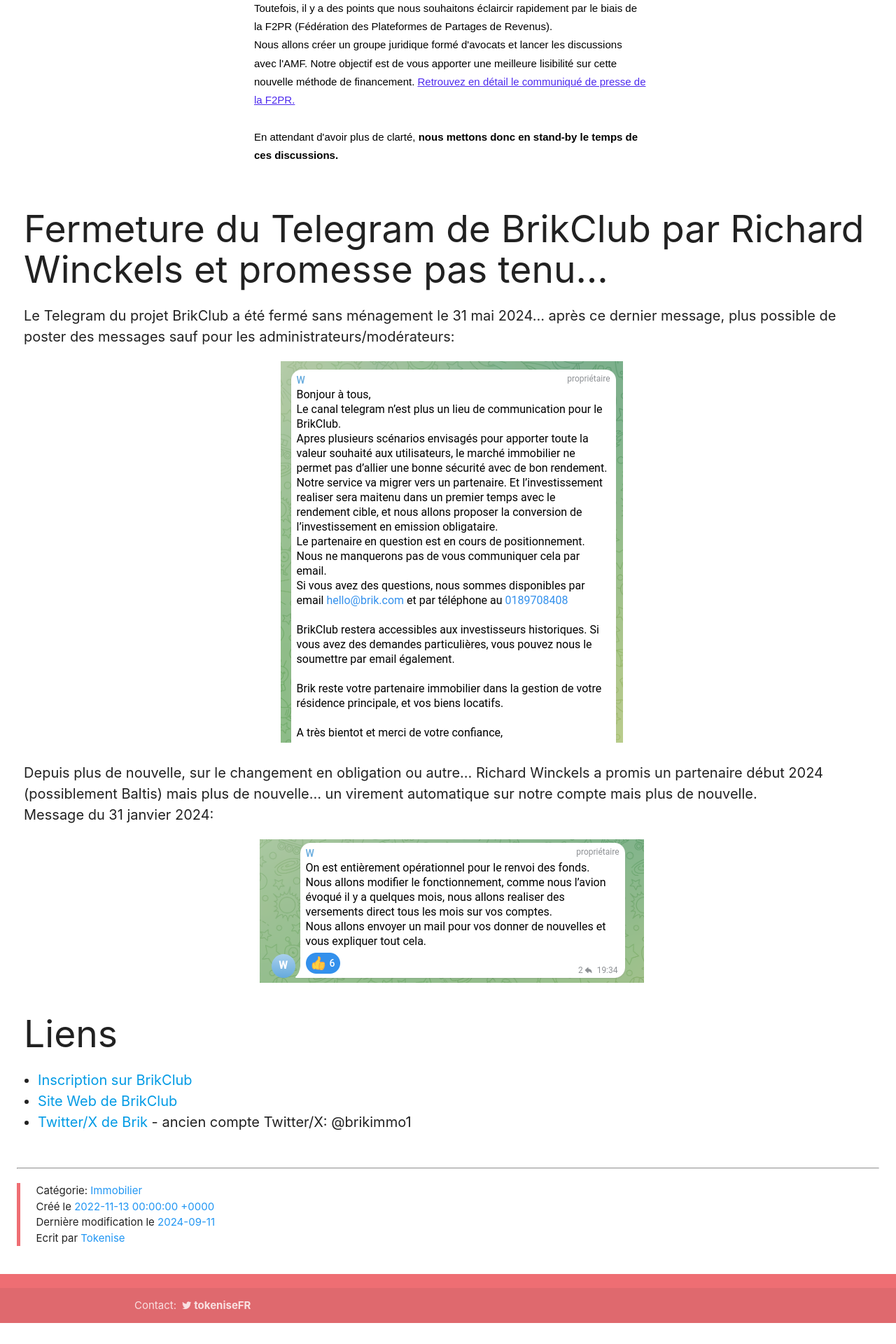
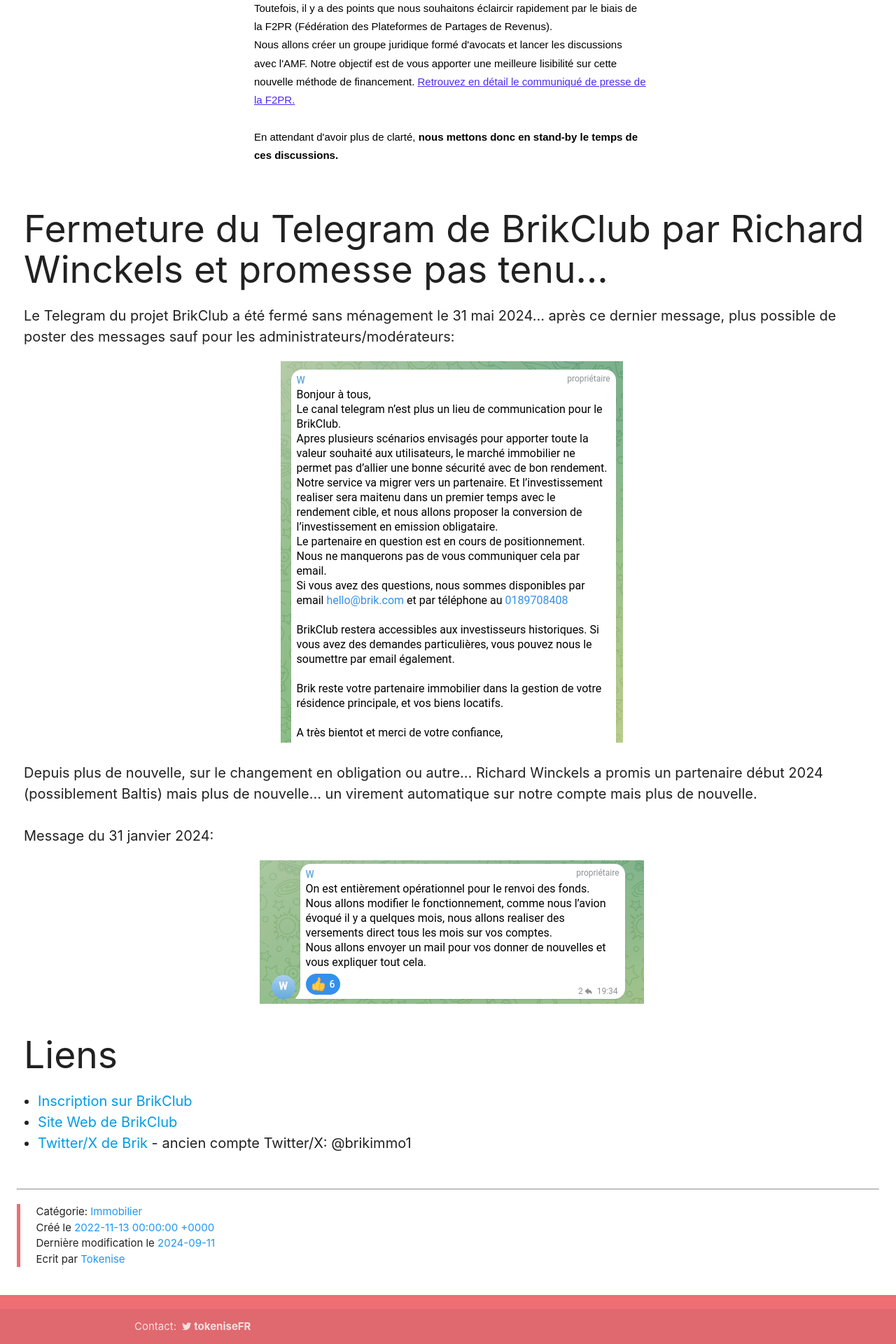
Before and after one commit to minus78/minus78.github.io, a Jekyll site: the page built from _posts/2022-11-09-BrikClub.markdown, in a window 1280 px wide. Shown: the part 3118-5038 px from the top of the page at 70% size. Built offline with Jekyll 4.4.1, drawn with Linux system fonts in a browser that asks for light colours; before the commit the page ends 5008 px from its top, so only the background shows below that.

Commit message:
Update 2022-11-09-BrikClub.markdown

```diff
--- a/_posts/2022-11-09-BrikClub.markdown
+++ b/_posts/2022-11-09-BrikClub.markdown
@@ -81,7 +81,8 @@
 </div>
 
 
-Depuis plus de nouvelle, sur le changement en obligation ou autre... Richard Winckels a promis un partenaire début 2024 (possiblement Baltis) mais plus de nouvelle... un virement automatique sur notre compte mais plus de nouvelle.<br/>
+Depuis plus de nouvelle, sur le changement en obligation ou autre... Richard Winckels a promis un partenaire début 2024 (possiblement Baltis) mais plus de nouvelle... un virement automatique sur notre compte mais plus de nouvelle.
+<br/><br/>
 Message du 31 janvier 2024:
 
 <div class="row">
```
